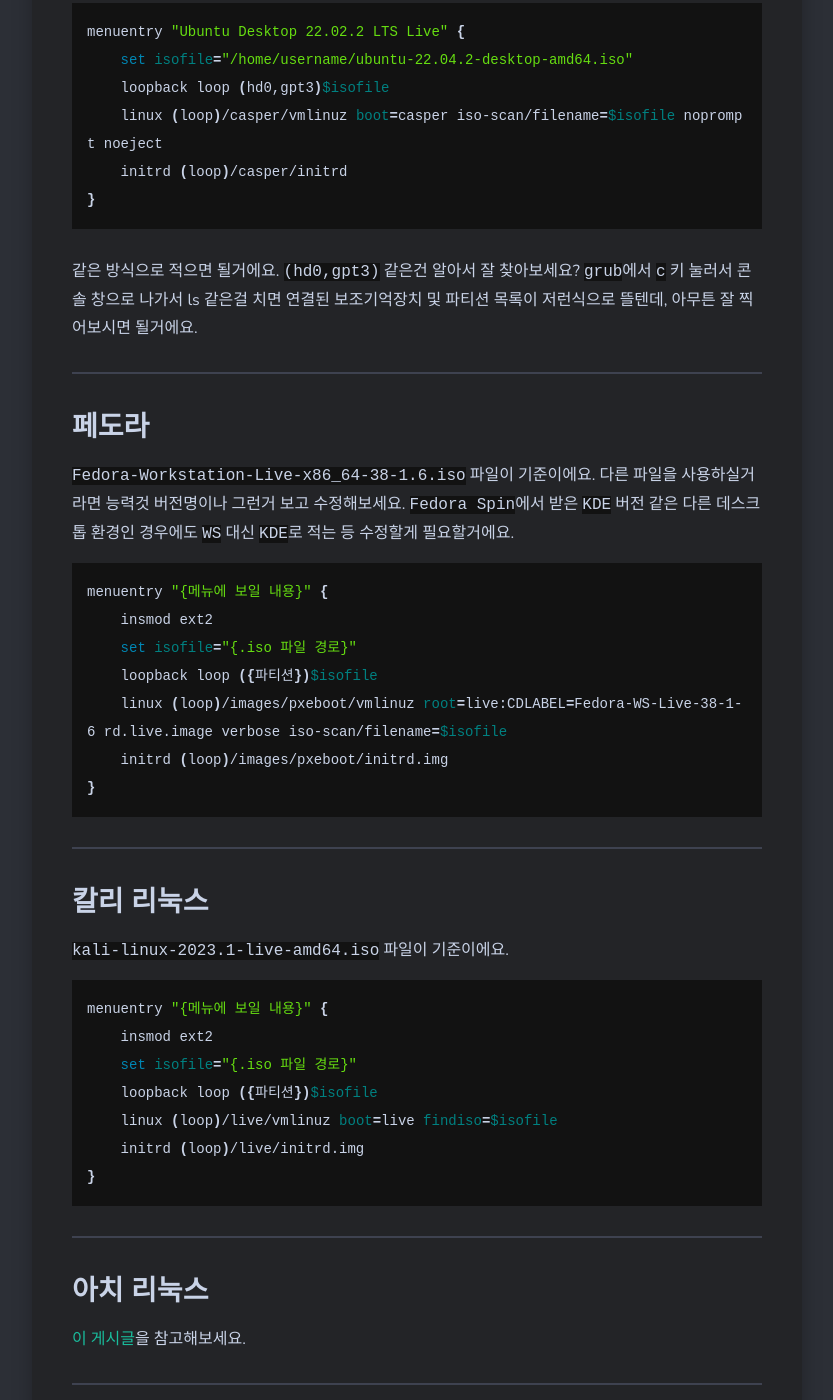
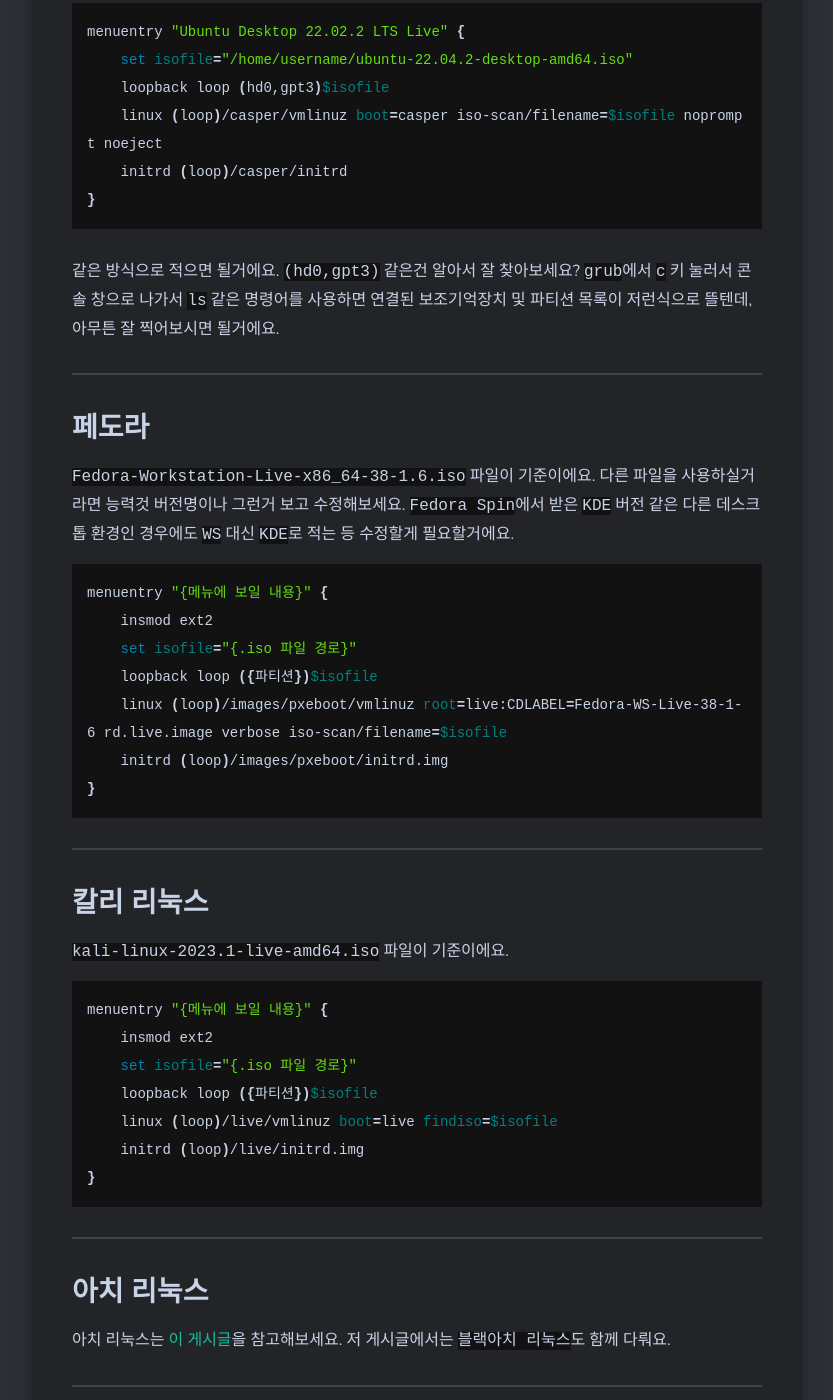
Before and after one commit to DarkTornado/blog, a Jekyll site: the page built from _posts/2023-05-17-grub-boot-with-iso.md, in a window 1280 px wide and 1400 px high, scrolled down 1947 px. Shown: the whole window, without its empty margins (23-856 px from the left). Built offline with Jekyll 4.4.1, drawn with Linux system fonts in a browser that asks for light colours; nearby versions of some CDN libraries.

```diff
--- a/_posts/2023-05-17-grub-boot-with-iso.md
+++ b/_posts/2023-05-17-grub-boot-with-iso.md
@@ -45,7 +45,7 @@ menuentry "Ubuntu Desktop 22.02.2 LTS Live" {
 
 <br>
 같은 방식으로 적으면 될거에요. `(hd0,gpt3)` 같은건 알아서 잘 찾아보세요?
-`grub`에서 `c` 키 눌러서 콘솔 창으로 나가서 ls 같은걸 치면 연결된 보조기억장치 및 파티션 목록이 저런식으로 뜰텐데, 아무튼 잘 찍어보시면 될거에요.
+`grub`에서 `c` 키 눌러서 콘솔 창으로 나가서 `ls` 같은 명령어를 사용하면 연결된 보조기억장치 및 파티션 목록이 저런식으로 뜰텐데, 아무튼 잘 찍어보시면 될거에요.
 
 ***
 ## 페도라
@@ -78,7 +78,9 @@ menuentry "{메뉴에 보일 내용}" {
 
 ***
 ## 아치 리눅스
-[이 게시글]({{site.url}}{{site.baseurl}}/archlinux-liveboot-grub/)을 참고해보세요.
+아치 리눅스는 [이 게시글]({{site.url}}{{site.baseurl}}/archlinux-liveboot-grub/)을 참고해보세요.
+저 게시글에서는 `블랙아치 리눅스`도 함께 다뤄요.
+
 
 ***
 ## 만자로 리눅스
```
Also changed, not shown: _posts/2023-05-20-archlinux-liveboot-grub.md (+14 -4 lines).
